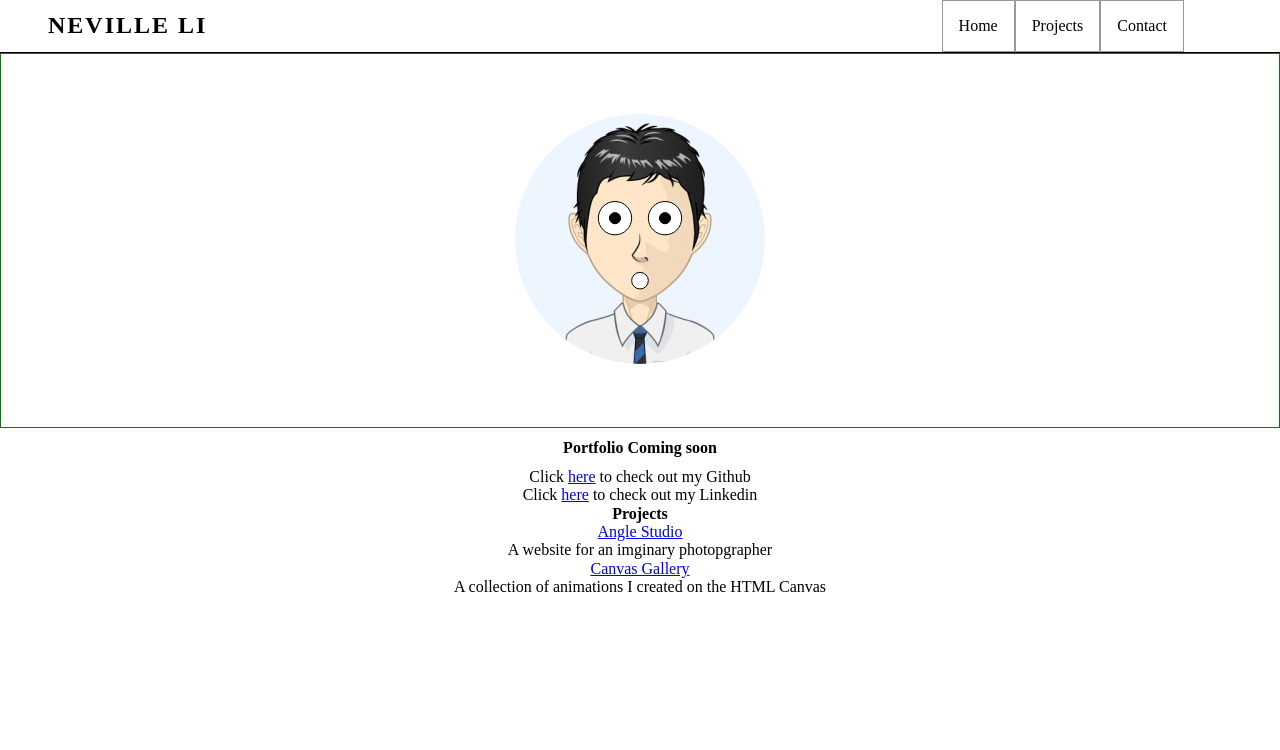
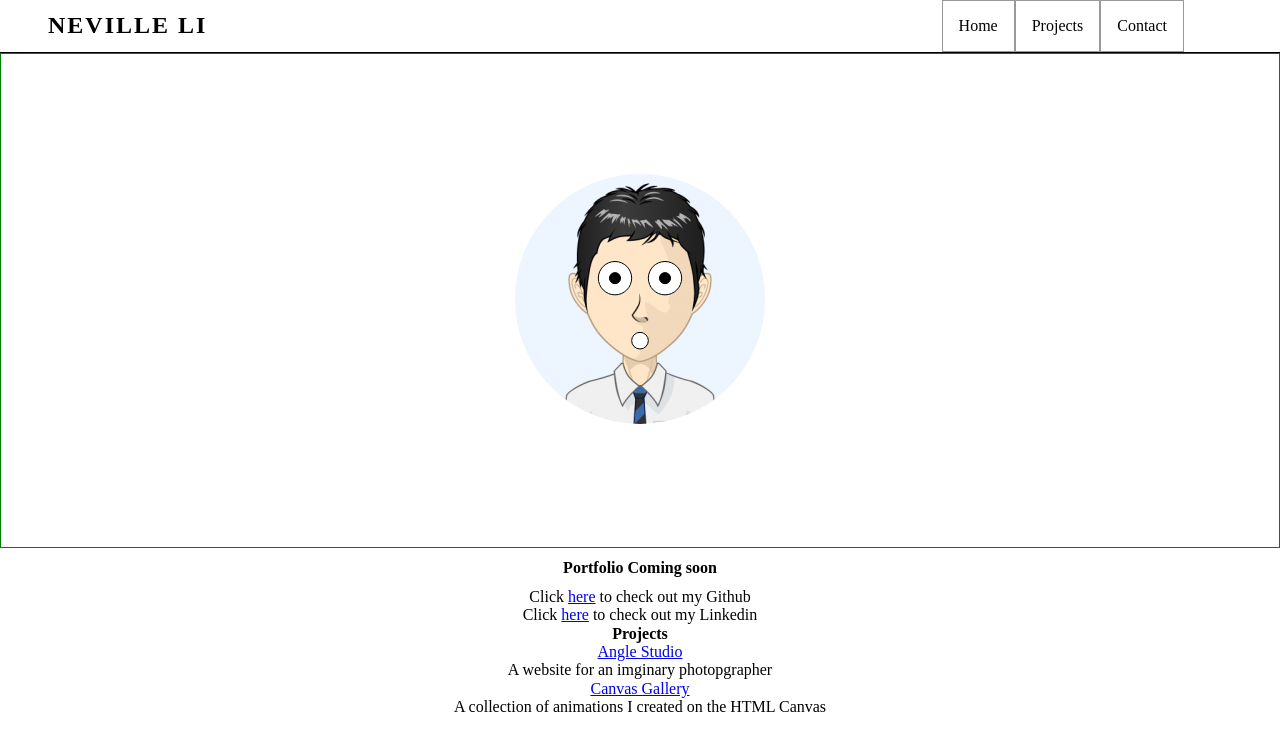
Before and after one commit to neville-li/neville-li.github.io, a React app: page / in a window 1280 px wide. Shown: the top 750 px of the page. Built offline with nearby package versions, Linux system fonts and the light colour scheme; a web font is replaced by a local one.

Commit message:
Add navbar animation

```diff
--- a/src/js/utils/toggleNavbar.js
+++ b/src/js/utils/toggleNavbar.js
@@ -2,7 +2,8 @@ const toggleNavbar = () => {
     const navbar  = document.querySelector(".nav__navbar");
     const nav = document.querySelector(".nav");
     navbar.style.top = `${nav.clientHeight}px`;
-    navbar.style.display = navbar.style.display !== "flex" ? "flex" : "none";
+    navbar.style.transform = navbar.style.transform !== "translateX(0%)" ? "translateX(0%)" : "translateX(100%)";
+
 };
 
 export default toggleNavbar;
--- a/src/styles/base/_settings.scss
+++ b/src/styles/base/_settings.scss
@@ -21,3 +21,5 @@ $md-size: 2.4rem;
 $lg-size: 3.6rem;
 $xl-size: 4.8rem;
 $xxl-size: 6.0rem;
+
+$section-padding: 12rem;
--- a/src/styles/components/_landing.scss
+++ b/src/styles/components/_landing.scss
@@ -1,7 +1,7 @@
 .landing {
     text-align: center;
-    padding-top: $xxl-size;
-    padding-bottom: $xxl-size;
+    padding-top: $section-padding;
+    padding-bottom: $section-padding;
     border: green 1px solid;
 
     &__avatar {
--- a/src/styles/components/_navbar.scss
+++ b/src/styles/components/_navbar.scss
@@ -27,7 +27,7 @@
     }
 
     &__navbar {
-        display:none;
+        display:flex;
         flex-direction: column;
         list-style: none;
         position: fixed;
@@ -35,6 +35,8 @@
         right: 0;
         bottom: 0;
         background: white;
+        transition: transform 0.2s;
+        transform: translateX(100%);
 
         &__item {
             font-size: $sm-size;
@@ -53,6 +55,7 @@
             width: 30%;
 
             display: flex !important;
+            transform: translateX(0%) !important;
             flex-direction: row;
             position: static;
             justify-content: center;
--- a/webpack.config.js
+++ b/webpack.config.js
@@ -7,6 +7,9 @@ module.exports = {
         filename: "bundle.js"
     },
     devtool: "cheap-eval-source-map",
+    devServer: {
+        contentBase: path.join(__dirname, "public")
+    },
     module: {
         rules: [
             {
```
Also changed, not shown: package.json (+3 -4 lines), 1 other file (tests, documents, lock files or other folders).
